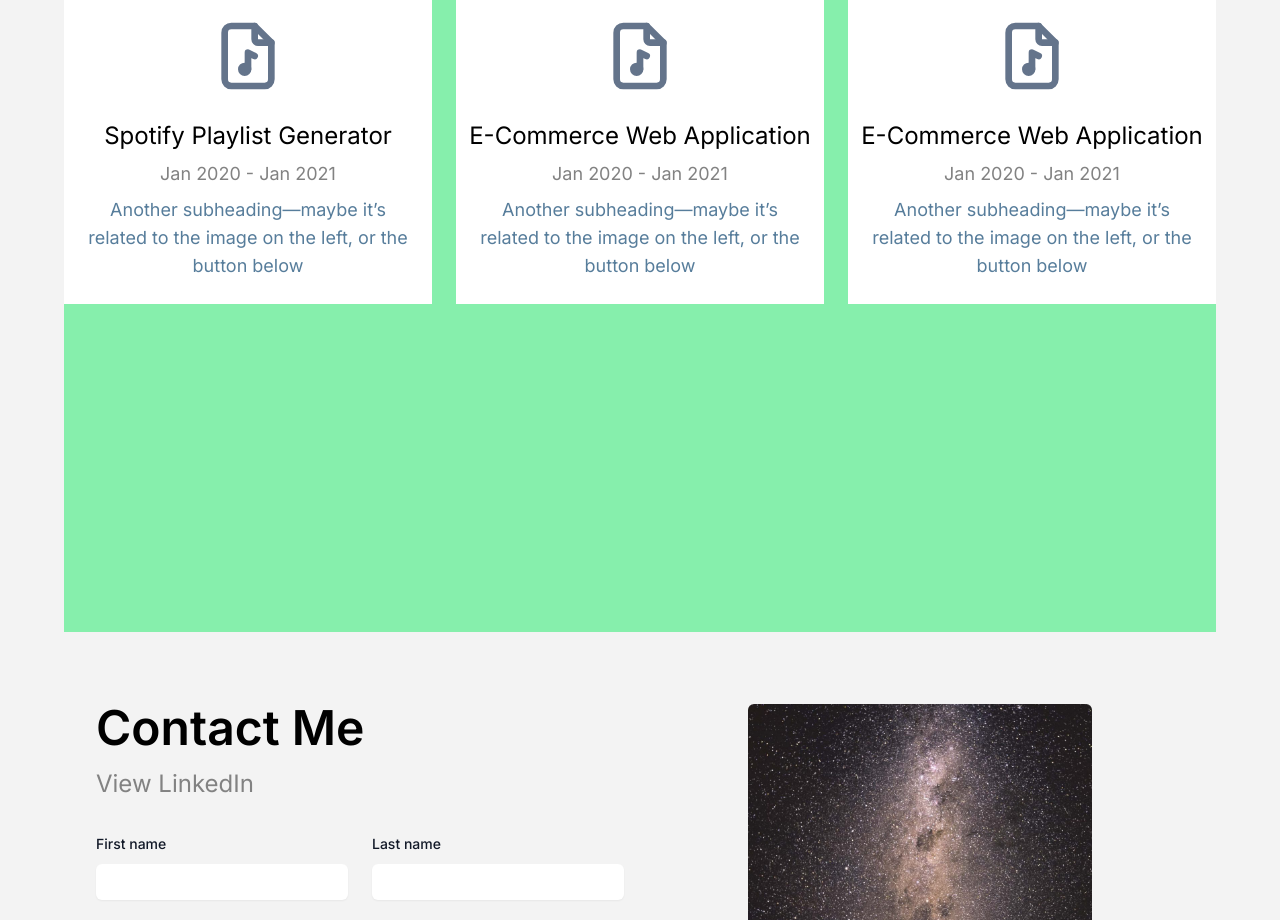
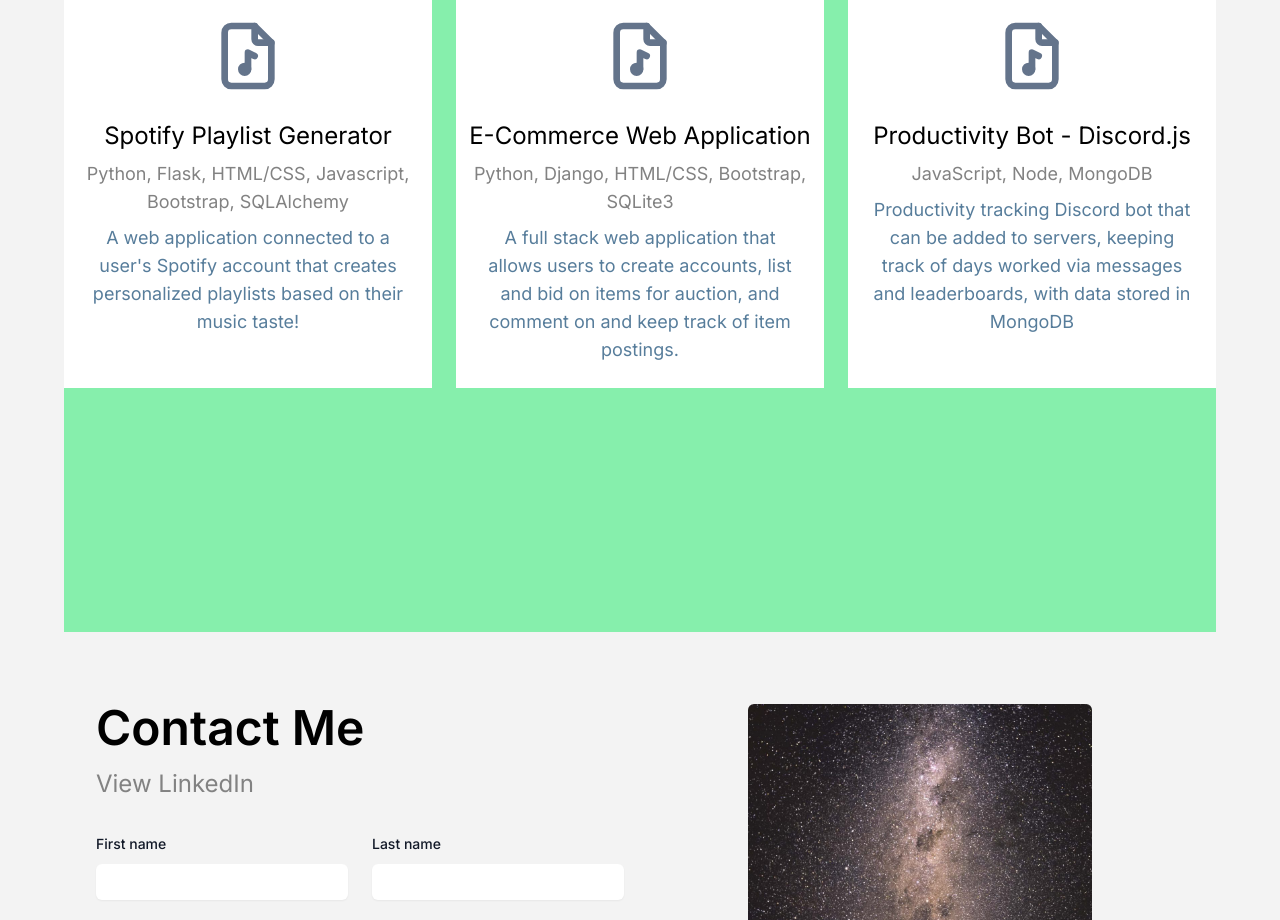
Before and after one commit to brianthtsou/brianthtsou.github.io, a React (Vite) app: page / in a window 1280 px wide. Shown: the part 2140-3060 px from the top of the page. Built offline with nearby package versions, Linux system fonts and the light colour scheme.

Commit message:
fill in projects section

```diff
--- a/src/pages/Projects.tsx
+++ b/src/pages/Projects.tsx
@@ -13,7 +13,7 @@
       </div>
       <div className="space-y-2 my-6 px-8 sm:px-0 flex-col flex justify-center items-center">
         <h1 className="text-2xl">{title}</h1>
-        <p className="text-custom-grey-text text-lg">{stack}</p>
+        <p className="text-custom-grey-text text-lg text-center">{stack}</p>
         <p className="text-custom-blue-text text-lg text-center mx-6">
           {content}
         </p>
@@ -56,8 +56,8 @@
             </svg>
           }
           title="Spotify Playlist Generator"
-          stack="Jan 2020 - Jan 2021"
-          content="Another subheading—maybe it’s related to the image on the left, or the button below "
+          stack="Python, Flask, HTML/CSS, Javascript, Bootstrap, SQLAlchemy"
+          content="A web application connected to a user's Spotify account that creates personalized playlists based on their music taste!"
         ></ProjectItem>
         <ProjectItem
           svg={
@@ -81,8 +81,8 @@
             </svg>
           }
           title="E-Commerce Web Application"
-          stack="Jan 2020 - Jan 2021"
-          content="Another subheading—maybe it’s related to the image on the left, or the button below "
+          stack="Python, Django, HTML/CSS, Bootstrap, SQLite3"
+          content="A full stack web application that allows users to create accounts, list and bid on items for auction, and comment on and keep track of item postings."
         ></ProjectItem>
         <ProjectItem
           svg={
@@ -105,9 +105,9 @@
               <polyline points="12 16 12 11 14 12" />
             </svg>
           }
-          title="E-Commerce Web Application"
-          stack="Jan 2020 - Jan 2021"
-          content="Another subheading—maybe it’s related to the image on the left, or the button below "
+          title="Productivity Bot - Discord.js"
+          stack="JavaScript, Node, MongoDB"
+          content="Productivity tracking Discord bot that can be added to servers, keeping track of days worked via messages and leaderboards, with data stored in MongoDB"
         ></ProjectItem>
       </div>
     </div>
```
